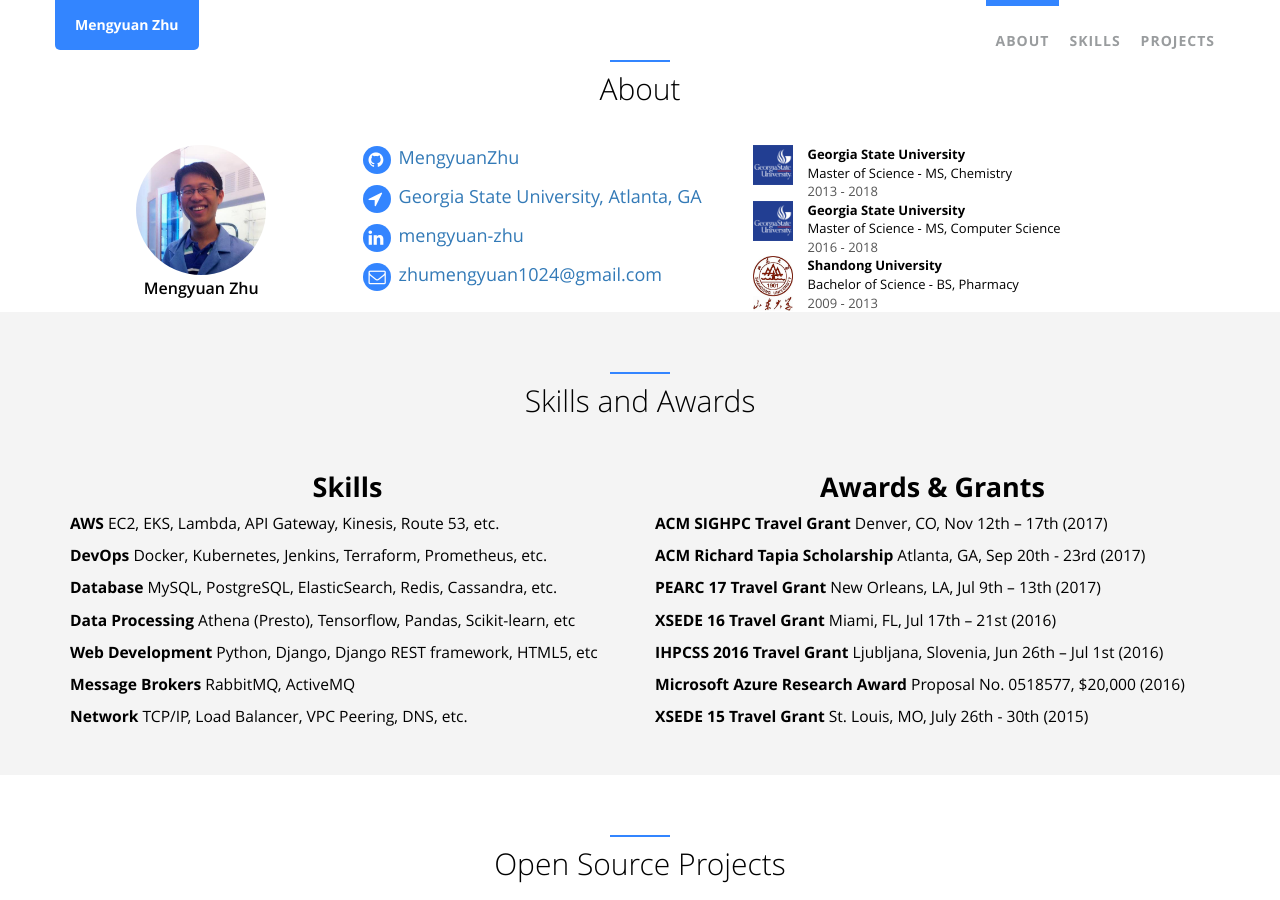
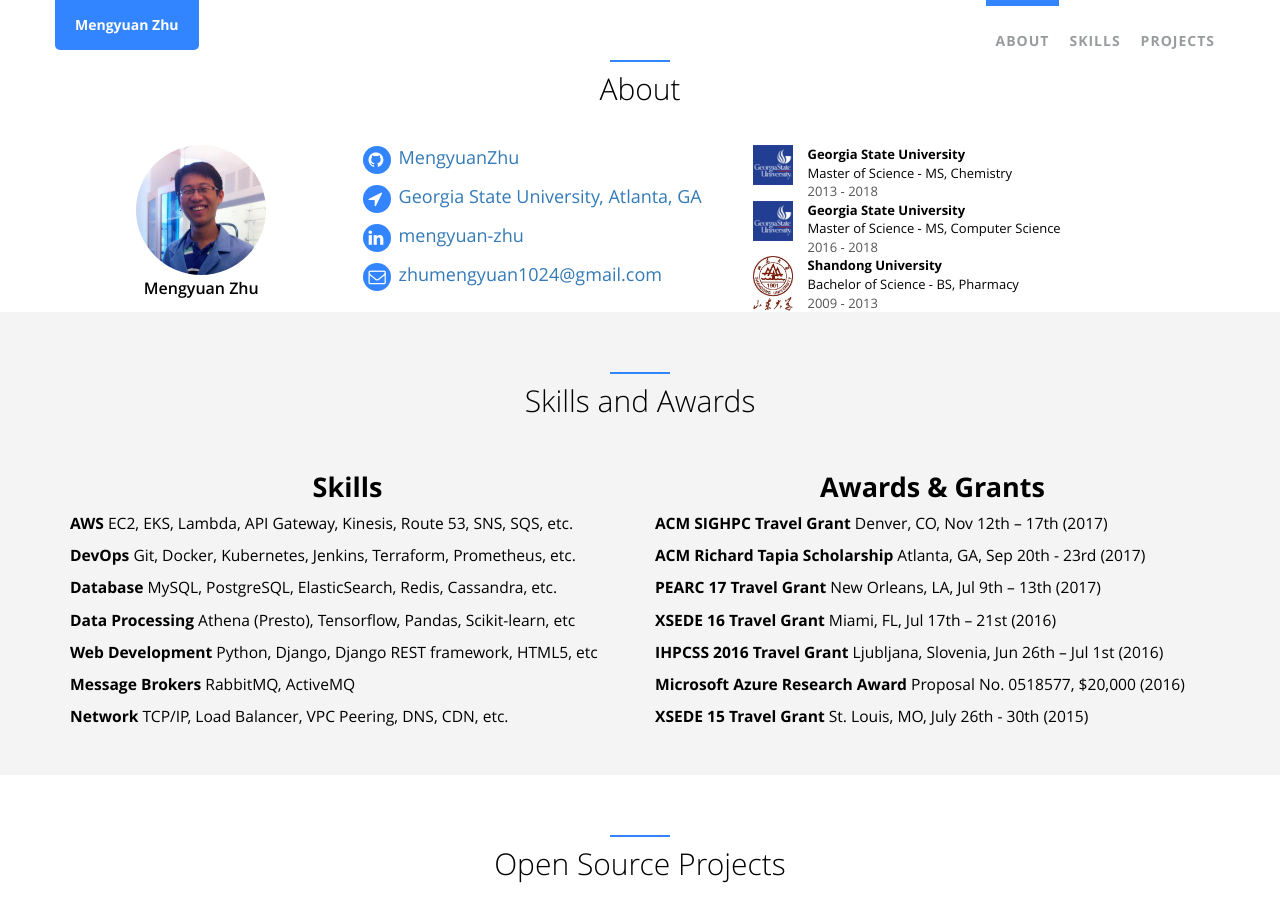
Before and after one commit to MengyuanZhu/MengyuanZhu.github.io, a Jekyll site: the page built from index.html, in a window 1280 px wide and 900 px high. Built offline with Jekyll 4.4.1, drawn with Linux system fonts in a browser that asks for light colours.

Commit message:
Update skills.yml

```diff
--- a/_data/index/skills.yml
+++ b/_data/index/skills.yml
@@ -1,8 +1,8 @@
 - name: AWS
-  detail: EC2, EKS, Lambda, API Gateway, Kinesis, Route 53, etc.
+  detail: EC2, EKS, Lambda, API Gateway, Kinesis, Route 53, SNS, SQS, etc.
 
 - name: DevOps
-  detail: Docker, Kubernetes, Jenkins, Terraform, Prometheus, etc.
+  detail: Git, Docker, Kubernetes, Jenkins, Terraform, Prometheus, etc.
 
 - name: Database
   detail: MySQL, PostgreSQL, ElasticSearch, Redis, Cassandra, etc.
@@ -17,4 +17,4 @@
   detail: RabbitMQ, ActiveMQ
 
 - name: Network
-  detail: TCP/IP, Load Balancer, VPC Peering, DNS, etc.
+  detail: TCP/IP, Load Balancer, VPC Peering, DNS, CDN, etc.
```
